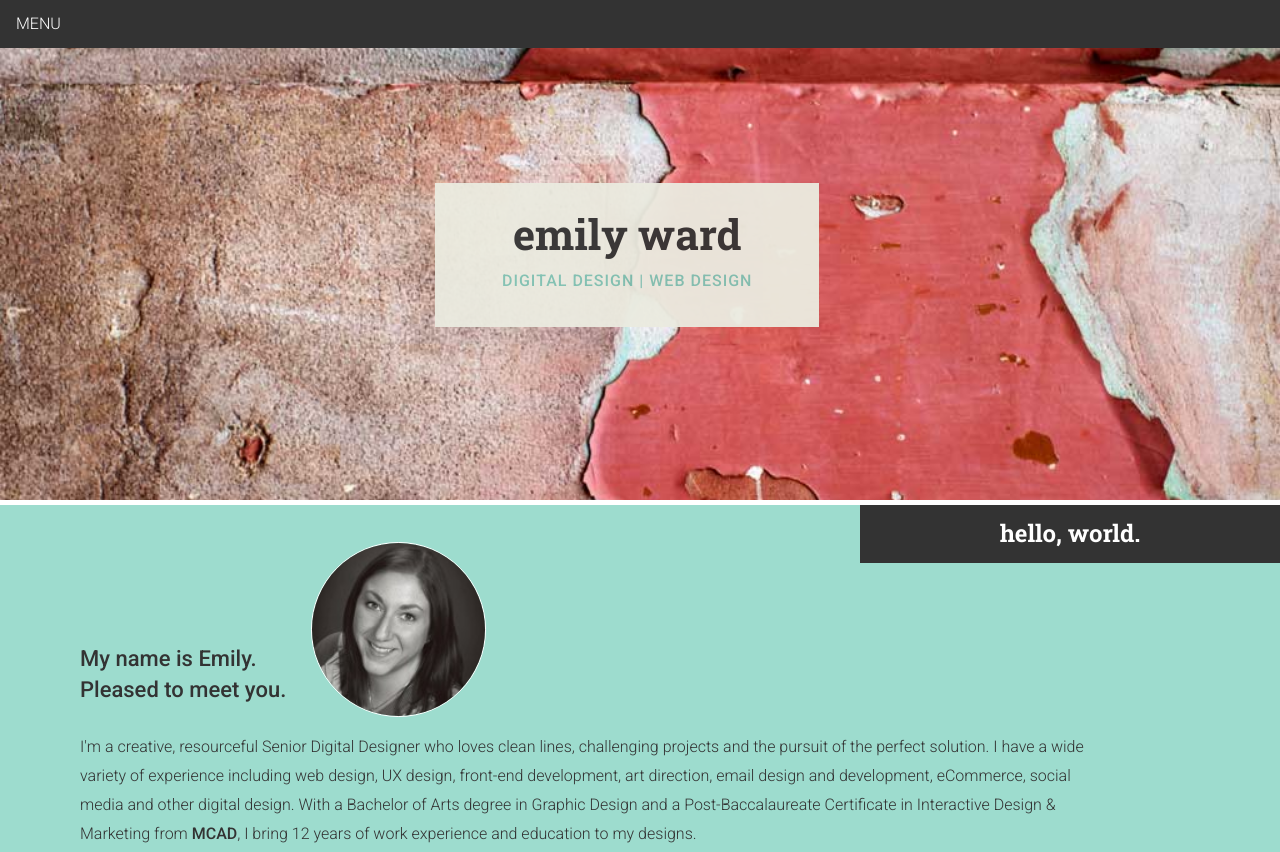
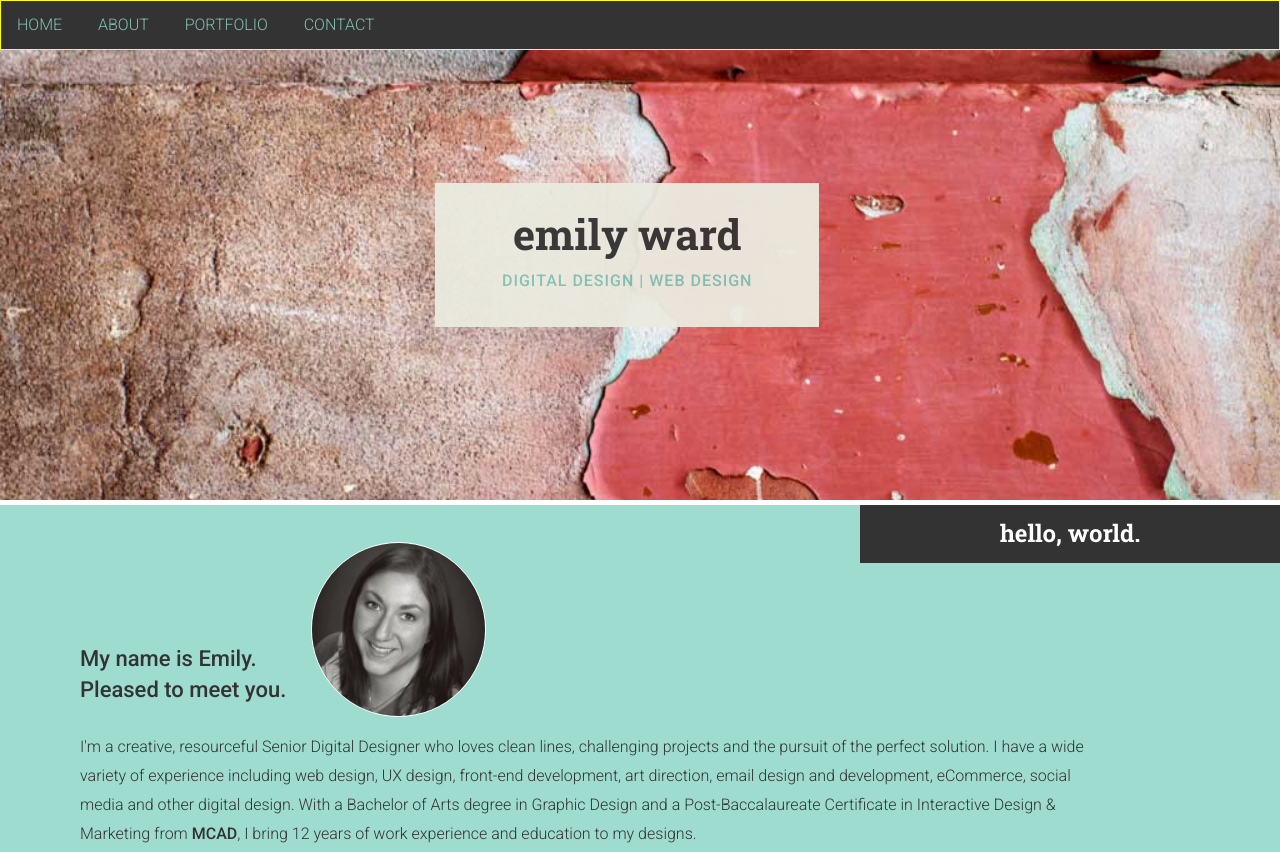
Before and after one commit to emward/theemzo.com, a website: page index.html in a window 1280 px wide. Shown: the top 852 px of the page. Drawn offline with nearby package versions, Linux system fonts and the light colour scheme.

Commit message:
responsive menu

```diff
--- a/css/main.css
+++ b/css/main.css
@@ -72,7 +72,6 @@ body {
   color: #333333;
   margin: 0;
 }
-
 a {
   text-decoration: none;
   font-weight: 500;
@@ -101,7 +100,6 @@ a {
 .main-nav.is-open ul {
   display: block;
 }
-
 .main-nav li {
   margin: 0;
 
@@ -482,8 +480,20 @@ footer	{
 /**
 * Responsive
 **/
-@media only screen and (min-width: 35em) {
-    /* Style adjustments for viewports that meet the condition */
+@media only screen and (min-width: 30rem) {
+  /* .main-nav */
+  .main-nav {
+    border: 1px solid yellow;
+  }
+  .main-nav h2 {
+    display: none;
+  }
+  .main-nav ul {
+    display: block;
+  }
+  .main-nav li {
+    display: inline-block;
+  }
 }
 
 @media print,
```
